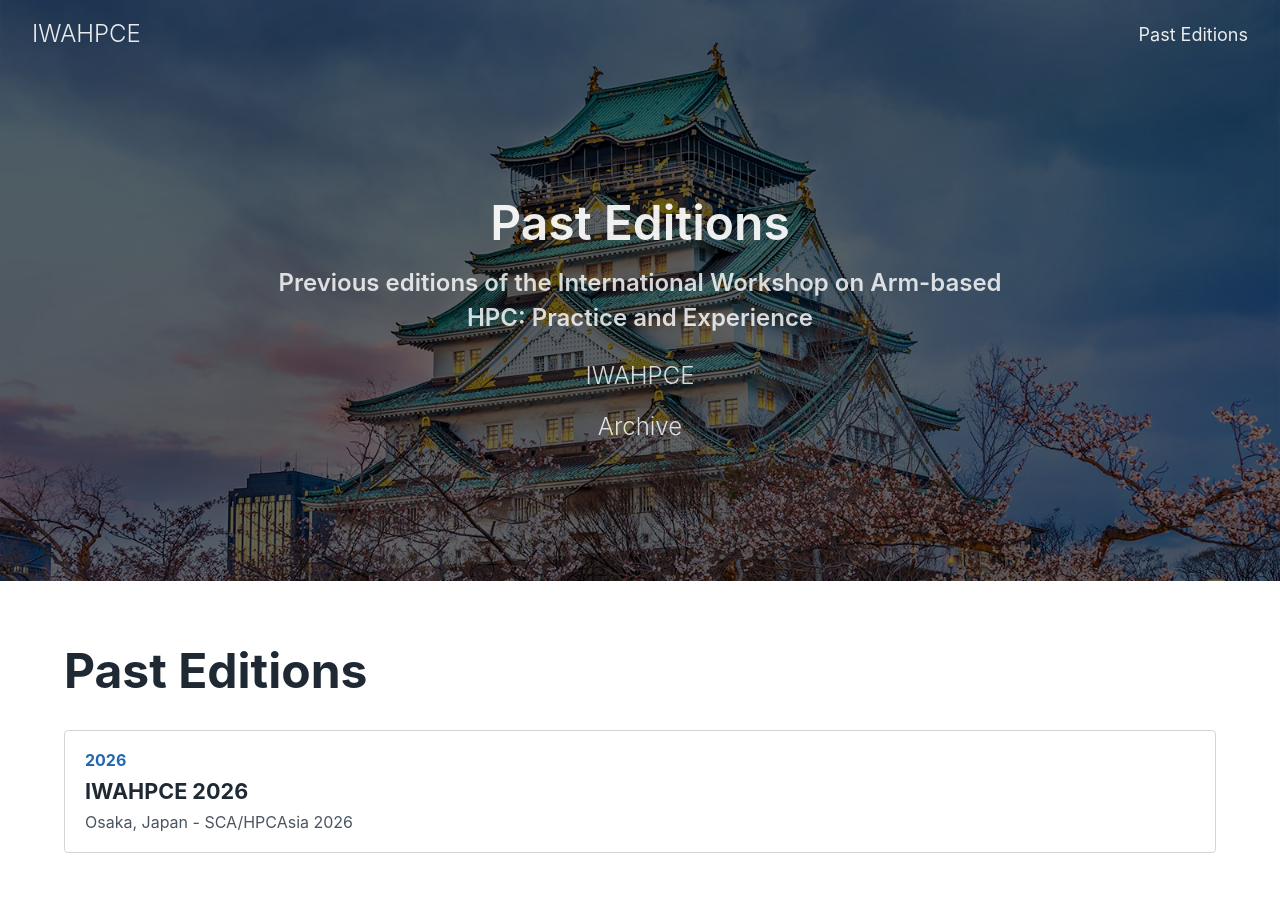
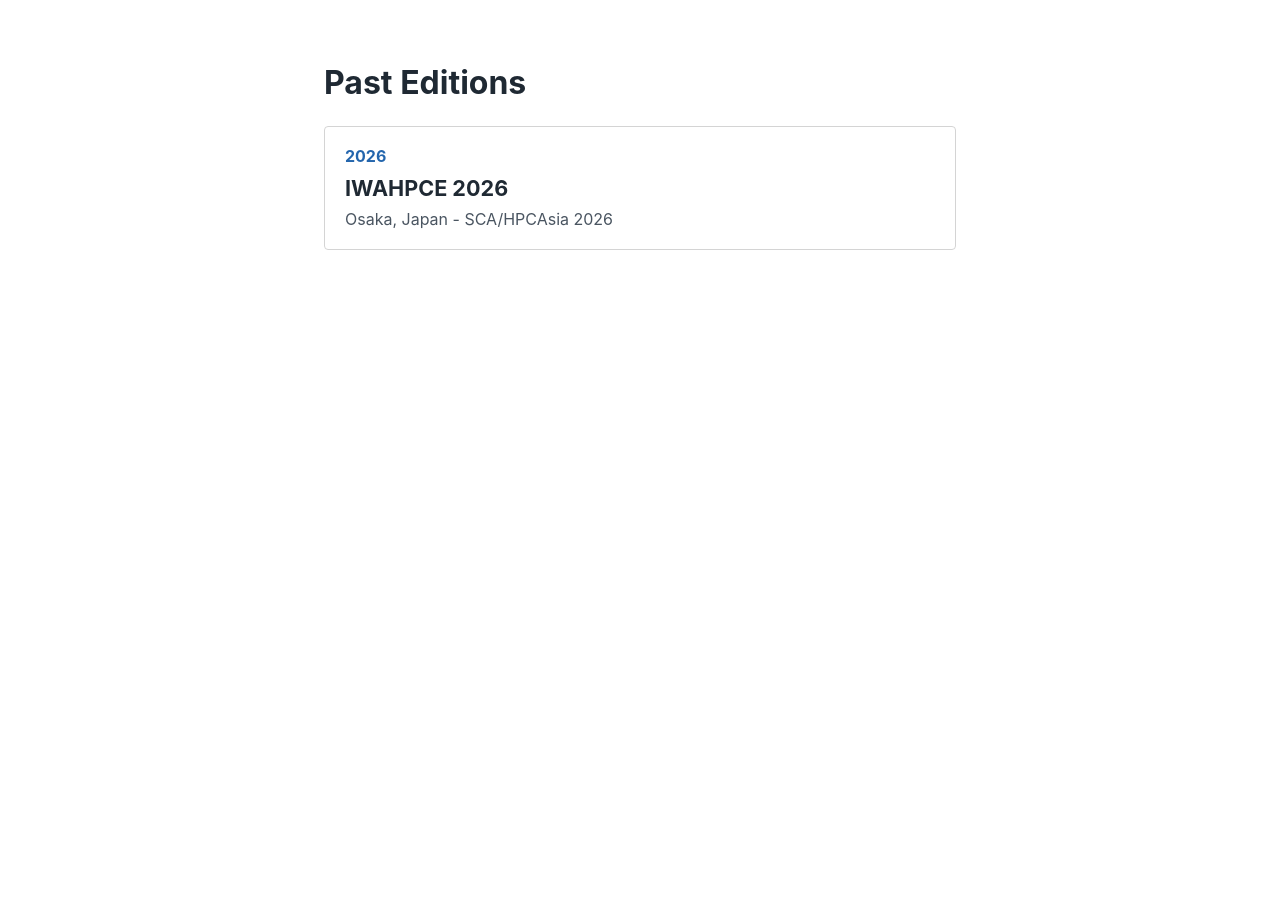
Before and after one commit to IWAHPCE/iwahpce.github.io, a Jekyll site: the page built from past-editions/index.md, in a window 1280 px wide. Built offline with Jekyll 4.4.1, drawn with Linux system fonts in a browser that asks for light colours.

Commit message:
Simplify past editions page

```diff
--- /dev/null
+++ b/_layouts/plain.html
@@ -0,0 +1,14 @@
+<!doctype html>
+<html lang="{{ site.lang | default: 'en-US' }}">
+  <head>
+    {% include head.html %}
+  </head>
+  <body>
+    <main class="plain-shell">
+      <h1>{{ page.title | default: site.title }}</h1>
+      <div class="plain-content">
+        {{ content }}
+      </div>
+    </main>
+  </body>
+</html>
--- a/assets/css/main.scss
+++ b/assets/css/main.scss
@@ -224,6 +224,29 @@ del {
   vertical-align: middle;
 }
 
+.plain-shell {
+  margin: 0 auto;
+  max-width: 42rem;
+  padding: 4rem 1.25rem;
+}
+
+.plain-shell h1 {
+  color: #1f2933;
+  font-size: 2rem;
+  line-height: 1.2;
+  margin: 0 0 1.5rem;
+}
+
+.plain-content {
+  font-size: 1.1rem;
+  line-height: 1.7;
+}
+
+.plain-content ul {
+  margin: 0;
+  padding-left: 1.25rem;
+}
+
 .edition-list {
   display: grid;
   gap: 1rem;
--- a/past-editions/index.md
+++ b/past-editions/index.md
@@ -1,10 +1,7 @@
 ---
 title: Past Editions
 description: "Previous editions of the International Workshop on Arm-based HPC: Practice and Experience"
-featured_image: "/images/2026/featured-image.jpg"
-layout: default
-location: "IWAHPCE"
-period: "Archive"
+layout: plain
 ---
 
 <div class="edition-list">
```
